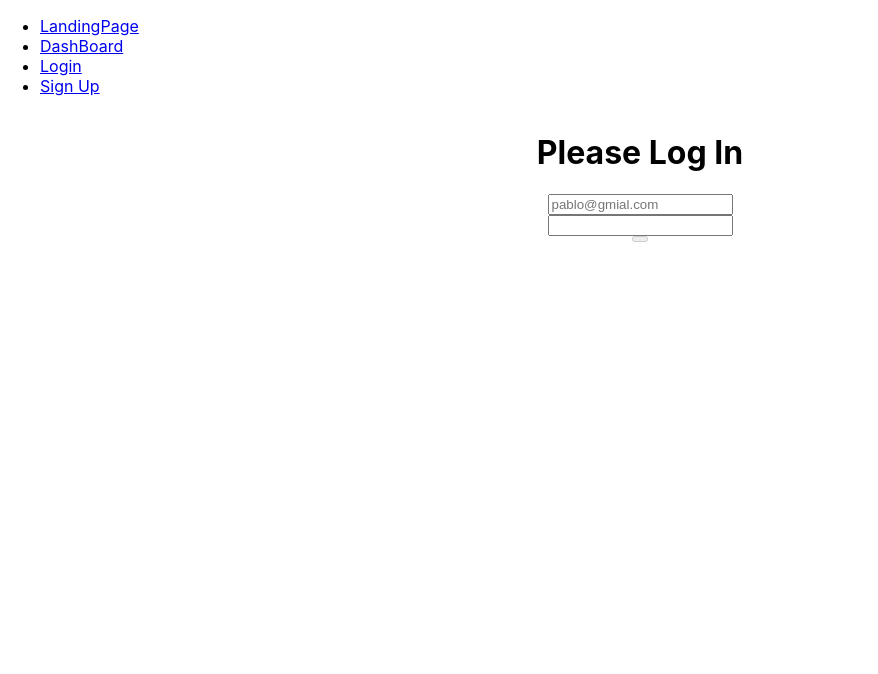
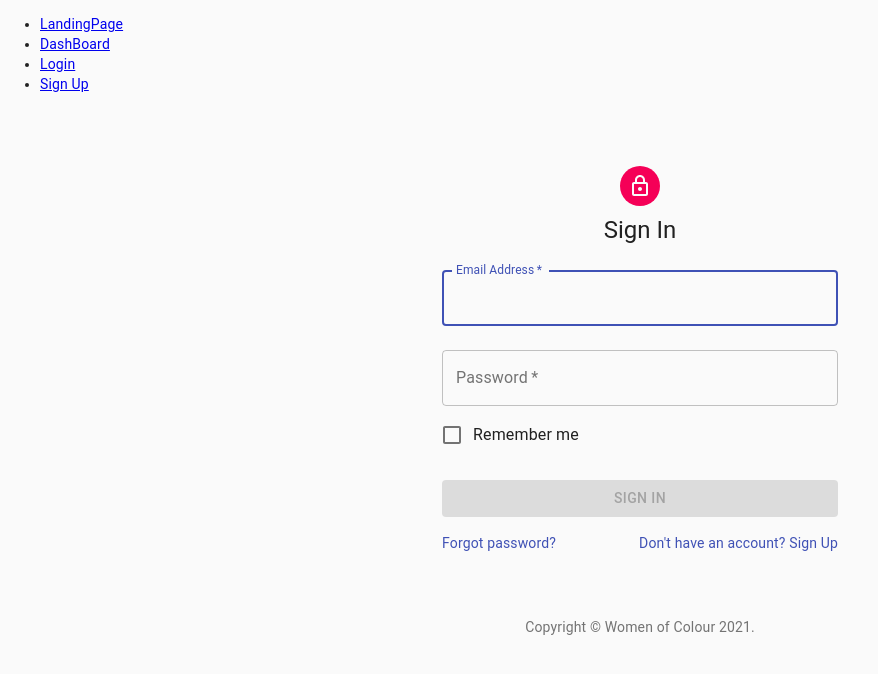
Before and after one commit to kimchirice/woc, a React (Create React App) app in the folder web/: page /login in a window 1280 px wide. Shown: the top 674 px of the page, without its empty margins (0-878 px from the left). Built offline with nearby package versions, Linux system fonts and the light colour scheme; no server answers.

Commit message:
Update login.jsx with material-ui code. Create a json DB and test the login connection

```diff
--- a/web/data/db.json
+++ b/web/data/db.json
@@ -1,9 +1,19 @@
 {
   "users": [
     {
-            "username": "pablogayoso",
+      "email": "pablogayoso@hotmail.com",
       "password": "Abc123",
       "id": 1
+    },
+    {
+      "email": "olivier@mail.com",
+      "password": "$2a$10$vj77dZxFanlePo2m8vx3UuPUXaqZvaPh7v1OWHsvuNb49jmeQL6gS",
+      "id": 2
+    },
+    {
+      "email": "gayoso99@gmail.com",
+      "password": "$2a$10$6THKntuoay758KQMqZFsyuhl361OPvxtyOmj2P6jN.MxNa8UjaZ4u",
+      "id": 3
     }
   ]
 }
--- a/web/package.json
+++ b/web/package.json
@@ -40,5 +40,9 @@
             "last 1 safari version"
         ]
     },
-    "proxy": "http://localhost:8080"
+    "proxy": "http://localhost:8080",
+    "devDependencies": {
+        "json-server": "^0.16.3",
+        "json-server-auth": "^2.0.2"
+    }
 }
--- a/web/src/pages/login/Login.jsx
+++ b/web/src/pages/login/Login.jsx
@@ -1,41 +1,152 @@
-import React from "react";
+import React from 'react';
+import Avatar from '@material-ui/core/Avatar';
+import Button from '@material-ui/core/Button';
+import CssBaseline from '@material-ui/core/CssBaseline';
+import TextField from '@material-ui/core/TextField';
+import FormControlLabel from '@material-ui/core/FormControlLabel';
+import Checkbox from '@material-ui/core/Checkbox';
+import Link from '@material-ui/core/Link';
+import Grid from '@material-ui/core/Grid';
+import Box from '@material-ui/core/Box';
+import LockOutlinedIcon from '@material-ui/icons/LockOutlined';
+import Typography from '@material-ui/core/Typography';
+import { makeStyles } from '@material-ui/core/styles';
+import Container from '@material-ui/core/Container';
 import { useState } from "react";
-import './login.css'
 
+/*
+    Login Page
+*/
 
-const Log = () => {
-    const [email, setEmail] = useState('')
-    const [password, setPassword] = useState('')
+function Copyright() {
+  return (
+    <Typography variant="body2" color="textSecondary" align="center">
+      {'Copyright © '}
+      <Link color="inherit" href="https://womenofcolour.org.au/">
+        Women of Colour
+      </Link>{' '}
+      {new Date().getFullYear()}
+      {'.'}
+    </Typography>
+  );
+}
+
+const useStyles = makeStyles((theme) => ({
+  paper: {
+    marginTop: theme.spacing(8),
+    display: 'flex',
+    flexDirection: 'column',
+    alignItems: 'center',
+  },
+  avatar: {
+    margin: theme.spacing(1),
+    backgroundColor: theme.palette.secondary.main,
+  },
+  form: {
+    width: '100%', // Fix IE 11 issue.
+    marginTop: theme.spacing(1),
+  },
+  submit: {
+    margin: theme.spacing(3, 0, 2),
+  },
+}));
+
+async function loginUser(credentials) {
+  return fetch('http://localhost:8000/login', {
+    method: 'POST',
+   headers: {
+     'Content-Type': 'application/json'
+   },
+   body: JSON.stringify(credentials)
+  })
+   .then(data => console.log(data))
+}
+
+export default function SignIn( ) {
+  const classes = useStyles();
+  const [email, setEmail] = useState('');
+  const [password, setPassword] = useState('');
+  const [token, setToken] = useState('');
+
+  const handleSubmit = async e => {
+    e.preventDefault();
+    const token = await loginUser({
+      email,
+      password
+    });
+    setToken(token);
+  };
 
   function validateForm() {
     return email.length > 0 && password.length > 0
   };
 
-    function handleSubmit(event){
-        event.preventDefault();
-    };
-
   return (
-        <div className="login-wrapper">
-            <h1>Please Log In</h1>
-            <form className="login-form" onSubmit={handleSubmit}>
-                <input
-                    type="email"
-                    placeholder="pablo@gmial.com"
-                    className="email"
-                    value={email}
-                    onChange={(e) => setEmail(e.target.value)}>
-                </input>
-                <input
+    <Container component="main" maxWidth="xs">
+      <CssBaseline />
+      <div className={classes.paper}>
+        <Avatar className={classes.avatar}>
+          <LockOutlinedIcon />
+        </Avatar>
+        <Typography component="h1" variant="h5">
+          Sign In
+        </Typography>
+        <form className={classes.form} onSubmit={handleSubmit} noValidate>
+          <TextField
+            variant="outlined"
+            margin="normal"
+            required
+            fullWidth
+            id="email"
+            label="Email Address"
+            name="email"
+            autoComplete="email"
+            onChange={(e) => setEmail(e.target.value)}
+            autoFocus
+          />
+          <TextField
+            variant="outlined"
+            margin="normal"
+            required
+            fullWidth
+            name="password"
+            label="Password"
             type="password"
-                    className="password"
-                    value={password}
-                    onChange={(e) => setPassword(e.target.value)}>
-                </input>
-                <button block type="submit" className="submit-button" disabled={!validateForm()}></button>
+            id="password"
+            autoComplete="current-password"
+            onChange={(e) => setPassword(e.target.value)}
+          />
+          <FormControlLabel
+            control={<Checkbox value="remember" color="primary" />}
+            label="Remember me"
+          />
+          <Button
+            type="submit"
+            fullWidth
+            variant="contained"
+            color="primary"
+            className={classes.submit}
+            disabled={!validateForm()}
+          >
+            Sign In
+          </Button>
+          <Grid container>
+            <Grid item xs>
+              <Link href="#" variant="body2">
+                Forgot password?
+              </Link>
+            </Grid>
+            <Grid item>
+              <Link href="/signUp" variant="body2">
+                {"Don't have an account? Sign Up"}
+              </Link>
+            </Grid>
+          </Grid>
         </form>
       </div>
+      <Box mt={8}>
+        <Copyright />
+      </Box>
+    </Container>
   );
 }
-
-export default Log;
--- a/web/src/pages/login/login.css
+++ /dev/null
@@ -1,11 +0,0 @@
-.login-wrapper {
-    display: flex;
-    flex-direction: column;
-    align-items: center;
-}
-.login-form {
-    display: flex;
-    flex-direction: column;
-    align-items: center;
-
-}
```
Also changed, not shown: web/src/pages/login/LogWrapper.jsx (deleted), 1 other file (tests, documents, lock files or other folders). Lines whose indentation alone changed are shown as unchanged.
